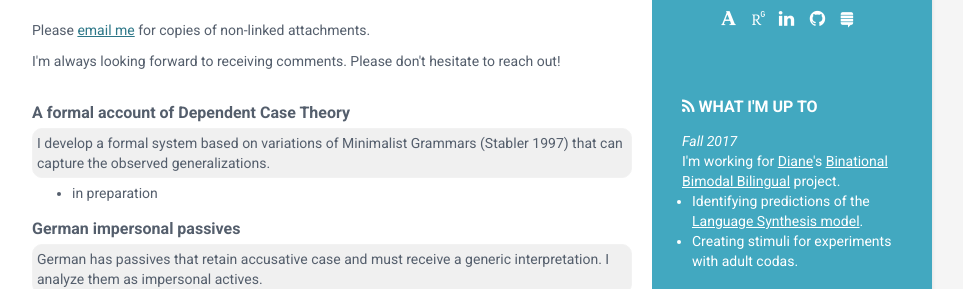
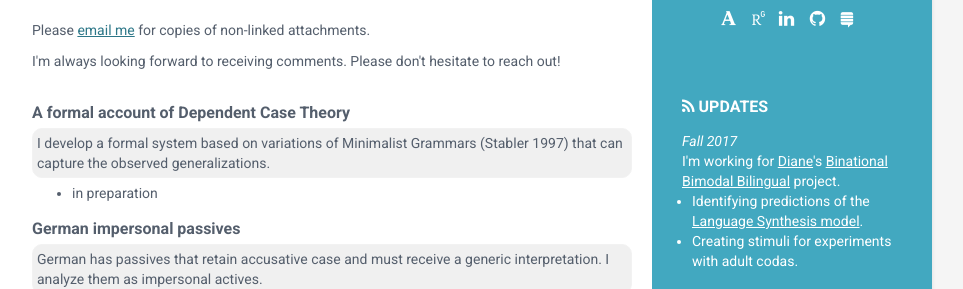
Before and after one commit to laszabine/laszabine.github.io, a Jekyll site: the page built from index.html, in a window 1280 px wide. Shown: the part 355-644 px from the top of the page, without its empty margins (188-1151 px from the left). Built offline with Jekyll 4.4.1, drawn with Linux system fonts in a browser that asks for light colours.

Commit message:
changed heading for news feed to 'updates'

```diff
--- a/_includes/news-container.html
+++ b/_includes/news-container.html
@@ -1,7 +1,7 @@
 <div class="news-container container-block">
   <h2 class="container-block-title">
     <i class="fa fa-feed"></i>
-    What I'm up to
+    Updates
   </h2>
 
   <div class="item">
```
